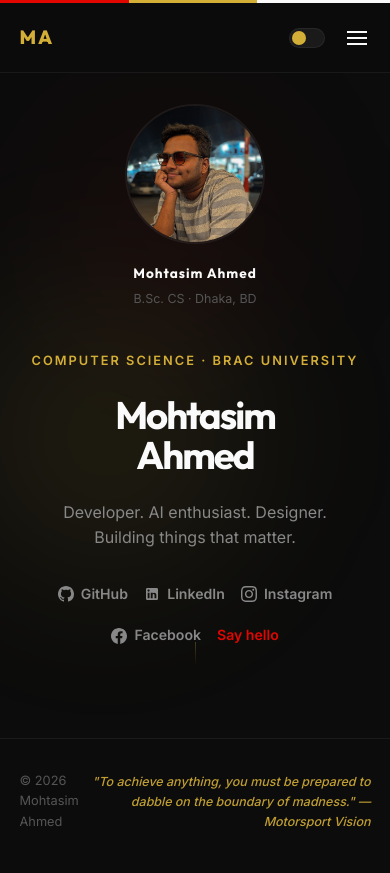
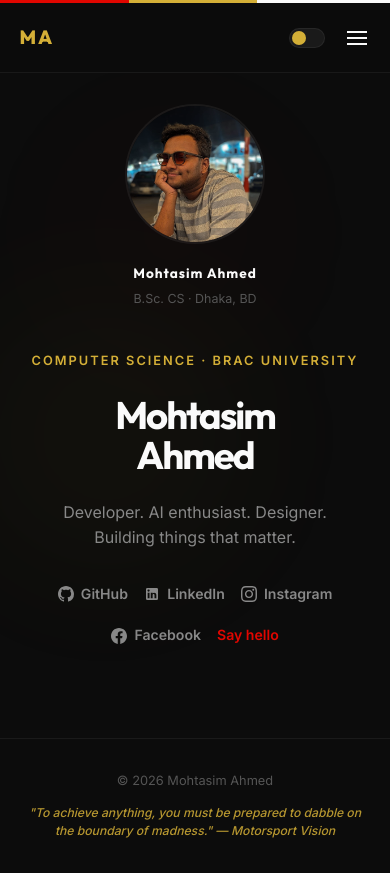
Before and after one commit to Brownspite/portfolio, a plain HTML site: page index.html in a window 390 px wide. Drawn offline with Linux system fonts and the light colour scheme; no server answers.

Commit message:
Hide mobile vertical yellow scroll line and format footer quote tagline for clean mobile layout

```diff
--- a/style.css
+++ b/style.css
@@ -825,6 +825,28 @@ main, header, footer {
         transform: translateY(0);
     }
 
+    .scroll-hint {
+        display: none;
+    }
+
+    .bg-glow-rm, .bg-glow-spidey {
+        opacity: 0.4;
+    }
+
+    .footer-container {
+        flex-direction: column;
+        gap: 0.8rem;
+        text-align: center;
+    }
+
+    .footer-tagline {
+        text-align: center;
+        max-width: 100%;
+        font-size: 0.76rem;
+        line-height: 1.5;
+        opacity: 0.85;
+    }
+
     .project-row {
         grid-template-columns: 28px 1fr 20px;
         gap: 0.8rem;
```
